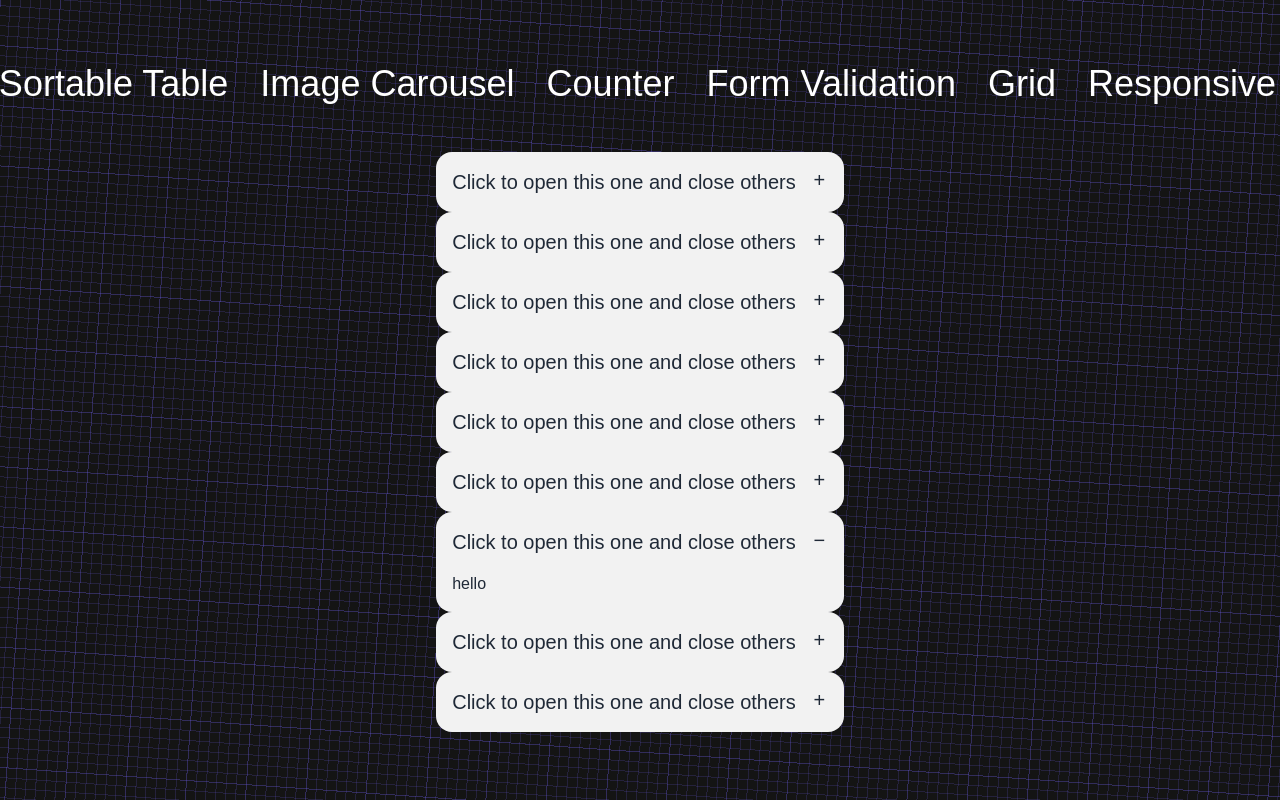
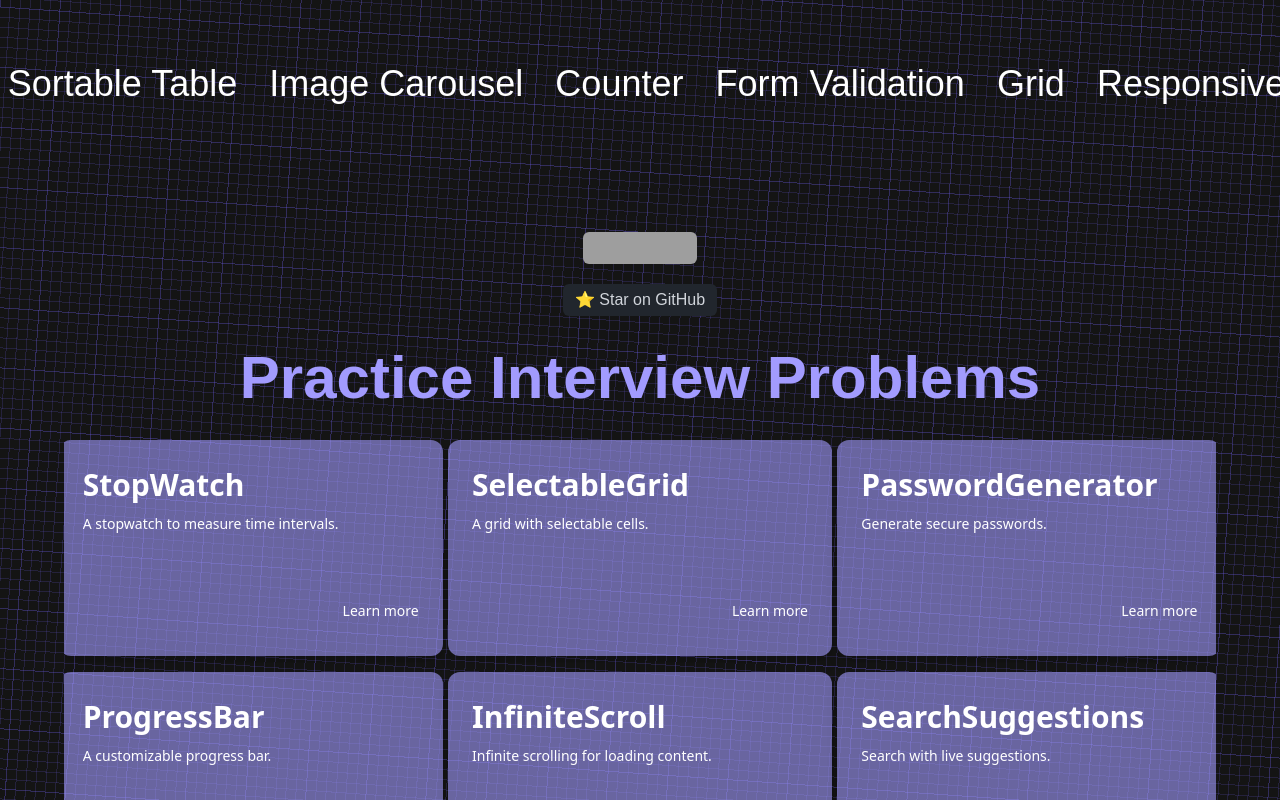
Before and after one commit to sameerkali/React_coding_round_practice, a React (Vite) app: page / in a window 1280 px wide. Shown: the top 800 px of the page. Built offline with nearby package versions, Linux system fonts and the light colour scheme; grey boxes are pictures that could not be loaded.

Commit message:
functionality: done accordian (uncomment from home line number 14)

```diff
--- a/src/Components/Accordion.jsx
+++ b/src/Components/Accordion.jsx
@@ -1,29 +1,72 @@
-import React, { useState } from 'react';
+import React, {useState} from 'react';
+import { technicalRoundPreparation } from '../Utils';
 
 const Accordion = () => {
+  const { easy, medium, hard } = technicalRoundPreparation;
 
+  const [activeAccordion, setActiveAccordion] = useState(null);
+
+  const toggleAccordion = (index) => {
+    if (activeAccordion === index) {
+      setActiveAccordion(null); // Collapse if already active
+    } else {
+      setActiveAccordion(index); // Expand if not active
+    }
+  };
 
   return (
     <div>
       <div className="collapse collapse-plus bg-base-200">
-  <input type="radio" name="my-accordion-3" defaultChecked />
-  <div className="collapse-title text-xl font-medium">Click to open this one and close others</div>
-  <div className="collapse-content">
-    <p>hello</p>
+        <input
+          type="radio"
+          name="accordion-easy"
+          id="accordion-easy"
+          checked={activeAccordion === 0}
+          onChange={() => toggleAccordion(0)}
+        />
+        <div className="collapse-title text-xl font-medium">Easy Questions</div>
+        <div className={`collapse-content ${activeAccordion === 0 ? 'open' : ''}`}>
+          <ul>
+            {easy.map((question, index) => (
+              <li key={index}>{question}</li>
+            ))}
+          </ul>
         </div>
       </div>
+
       <div className="collapse collapse-plus bg-base-200">
-  <input type="radio" name="my-accordion-3" />
-  <div className="collapse-title text-xl font-medium">Click to open this one and close others</div>
-  <div className="collapse-content">
-    <p>hello</p>
+        <input
+          type="radio"
+          name="accordion-medium"
+          id="accordion-medium"
+          checked={activeAccordion === 1}
+          onChange={() => toggleAccordion(1)}
+        />
+        <div className="collapse-title text-xl font-medium">Medium Questions</div>
+        <div className={`collapse-content ${activeAccordion === 1 ? 'open' : ''}`}>
+          <ul>
+            {medium.map((question, index) => (
+              <li key={index}>{question}</li>
+            ))}
+          </ul>
         </div>
       </div>
+
       <div className="collapse collapse-plus bg-base-200">
-  <input type="radio" name="my-accordion-3" />
-  <div className="collapse-title text-xl font-medium">Click to open this one and close others</div>
-  <div className="collapse-content">
-    <p>hello</p>
+        <input
+          type="radio"
+          name="accordion-hard"
+          id="accordion-hard"
+          checked={activeAccordion === 2}
+          onChange={() => toggleAccordion(2)}
+        />
+        <div className="collapse-title text-xl font-medium">Hard Questions</div>
+        <div className={`collapse-content ${activeAccordion === 2 ? 'open' : ''}`}>
+          <ul>
+            {hard.map((question, index) => (
+              <li key={index}>{question}</li>
+            ))}
+          </ul>
         </div>
       </div>
     </div>
--- a/src/Home.jsx
+++ b/src/Home.jsx
@@ -7,14 +7,11 @@ import Marquee from "./Components/Marquee";
 import Accordion from "./Components/Accordion";
 
 const Home = () => {
-  const { easy, medium, hard } = technicalRoundPreparation
   return (
     <div className="home min-h-screen flex flex-col items-center justify-center p-4 ">
       <Marquee/>
       <div>
-      <Accordion category="Easy" questions={easy} />
-      <Accordion category="Medium" questions={medium} />
-      <Accordion category="Hard" questions={hard} />
+      {/* <Accordion  /> */}
     </div>
       <iframe
         src="https://github.com/sponsors/sameerkali/button"
```
Lines whose indentation alone changed are shown as unchanged.
